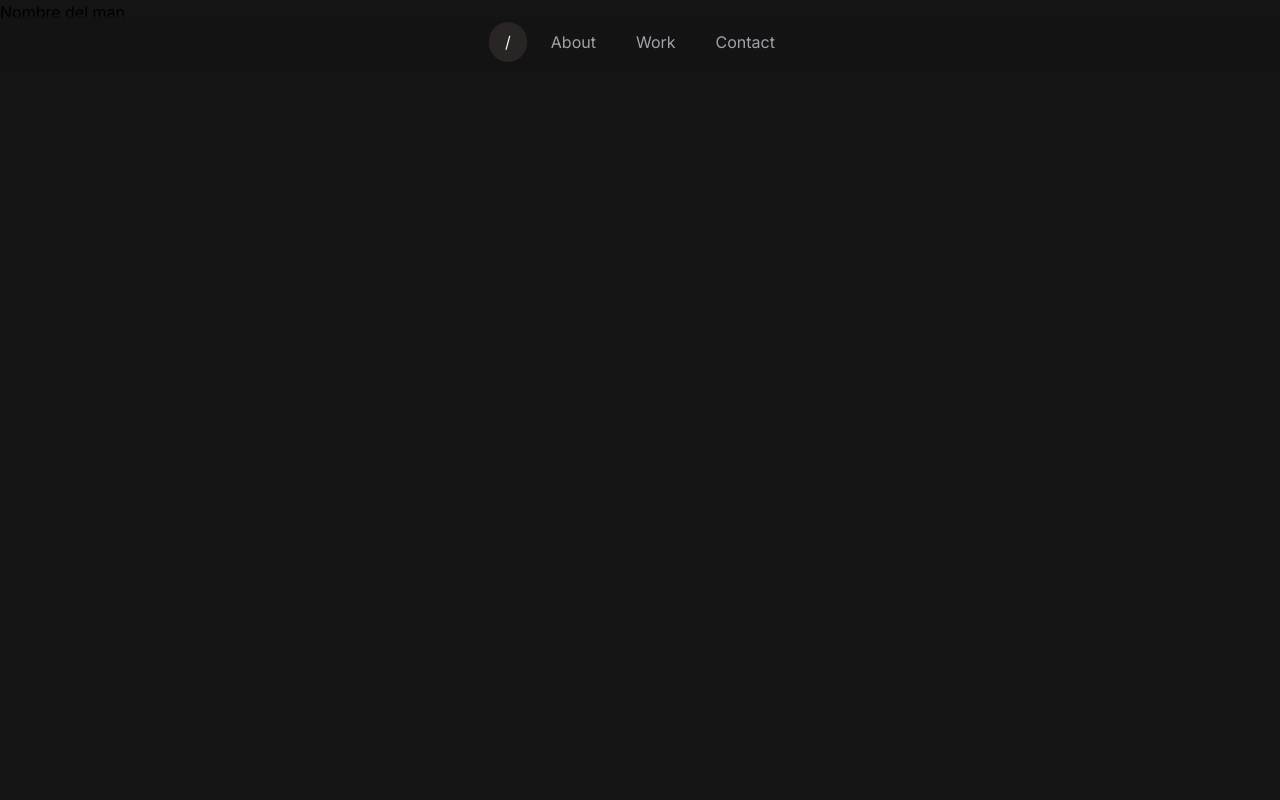
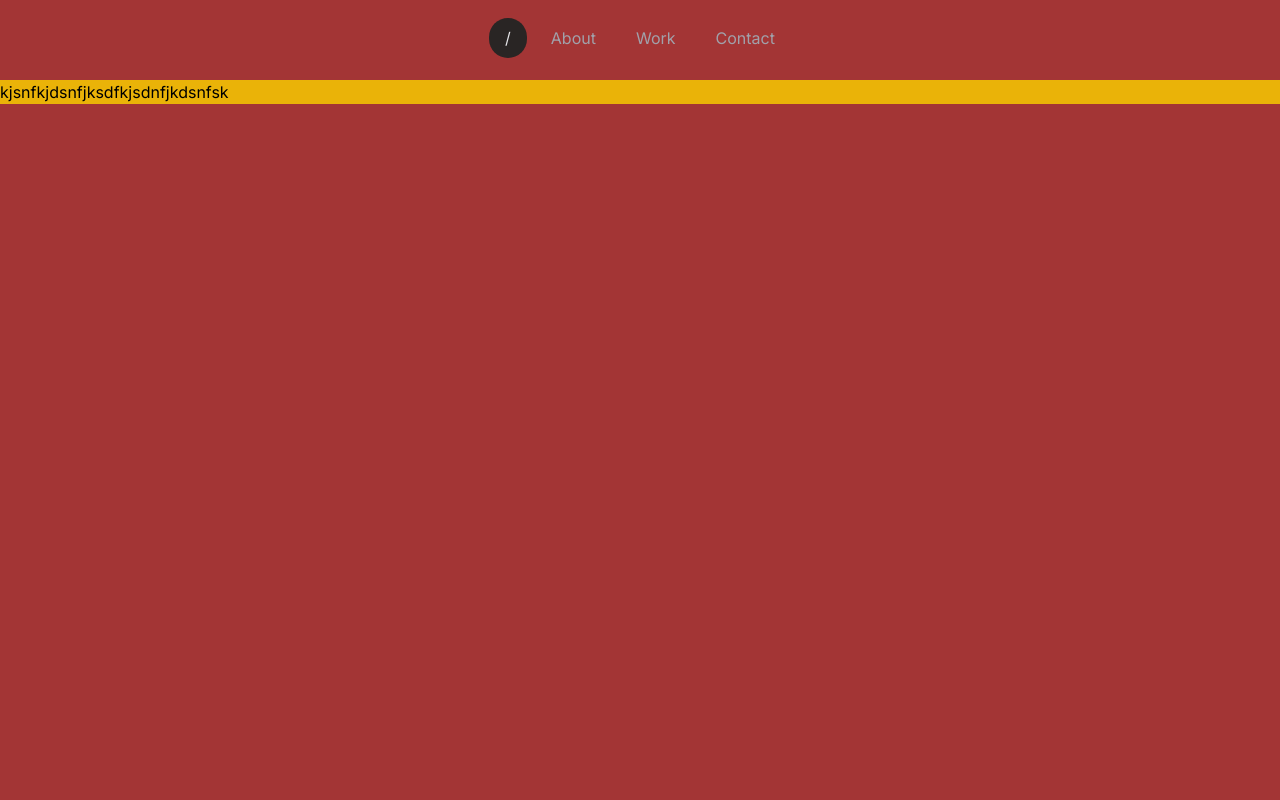
Before and after one commit to Gtifaro/gtifaro.github.io, a Next.js app: page / in a window 1280 px wide. Shown: the top 800 px of the page. Built offline with nearby package versions, Linux system fonts and the light colour scheme.

Commit message:
add scrool functionality to navbar and let improve at selected nav tag

```diff
--- a/app/page.jsx
+++ b/app/page.jsx
@@ -1,18 +1,19 @@
 export default function Home() {
+  //141414
   return (
     <main className="w-full">
-      <div className="bg-[#141414] h-[150vh]">
-        Nombre del man
+      <div className="bg-[#a33535] pt-[10vh] h-[150vh]">
+        <div className="bg-yellow-500">kjsnfkjdsnfjksdfkjsdnfjkdsnfsk</div>
       </div>
       <div id="about" className="bg-[#a33535] h-[150vh]">
-        Nombre del man
+        <div className="pt-[10vh]">kjsnfkjdsnfjksdfkjsdnfjkdsnfsk</div>
       </div>
       <div id="work" className="bg-[#5b46c5] h-[150vh]">
-        Nombre del man
+        <div className="pt-[10vh]">kjsnfkjdsnfjksdfkjsdnfjkdsnfsk</div>
       </div>
       <div id="contact" className="bg-[#46d277] h-[150vh]">
-        Nombre del man
+        <div className="pt-[10vh]">kjsnfkjdsnfjksdfkjsdnfjkdsnfsk</div>
       </div>
     </main>
-  )
+  );
 }
--- a/components/Navbar.jsx
+++ b/components/Navbar.jsx
@@ -1,7 +1,7 @@
 "use client";
 
 import { motion } from "framer-motion";
-import { useState } from "react";
+import { useEffect, useState } from "react";
 import { usePathname } from "next/navigation";
 import Link from "next/link";
 
@@ -27,23 +27,43 @@ const navItems = [
 export default function NavBar() {
   let pathname = usePathname() || "/";
 
-  if (pathname.includes("/contact/")) {
-    pathname = "/contact";
+  if (pathname.includes("/#contact")) {
+    pathname = "/#contact";
+  }
+  if (pathname.includes("/#work")) {
+    pathname = "/#work";
+  }
+  if (pathname.includes("/#about")) {
+    pathname = "/#about";
+  }
+  if (pathname.includes("/")) {
+    pathname = "/";
   }
 
-  const [hoveredPath, setHoveredPath] = useState(pathname || "/");
+
+  const [hoveredPath, setHoveredPath] = useState(pathname);
+  const [scrollY, setScrollY] = useState(0);
+
+  useEffect(() => {
+    function handleScroll() {
+      setScrollY(window.scrollY > 10)
+    }
+    window.addEventListener("scroll", handleScroll);
+    return () => window.removeEventListener("scroll", handleScroll);
+  }, [scrollY])
 
   return (
-    <div className="p-[0.4rem] w-full rounded-lg mb-12 fixed top-4 z-[100] backdrop-blur-md">
-      <nav className="flex gap-2 relative justify-center w-full z-[100]">
+    <div className="p-[0.4rem] w-full rounded-lg mb-12 fixed top-2 z-[100] ">
+      <nav className={`flex gap-2 relative justify-center w-fit mx-auto rounded-full px-2 py-1 z-[100] ${
+                scrollY ? "backdrop-blur-sm" : ""
+              }`}>
         {navItems.map((item) => {
           const isActive = item.path === hoveredPath;
-
           return (
             <Link
               key={item.path}
-              className={`px-4 py-2 rounded-md text-sm lg:text-base relative no-underline duration-300 ease-in float-left ${
-                isActive ? "text-zinc-100" : "text-zinc-400"
+              className={`px-4 py-2 rounded-md text-sm lg:text-base relative no-underline duration-100 ease-in float-left ${
+                isActive ? scrollY ? "text-zinc-100": "text-zinc-200" : scrollY ? "text-zinc-300": "text-zinc-400"
               }`}
               data-active={isActive}
               href={item.path}
```
